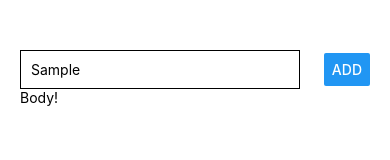
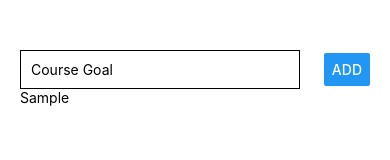
Before and after one commit to DenisKhatsuk/rn-complete-guide, a React Native app: screen / in a window 390 px wide. Both pictures are taken after typing "Sample" into the empty fields and a click on the button "ADD". Shown: the top 160 px of the page. Built offline with nearby package versions, Linux system fonts and the light colour scheme.

Commit message:
feat: #28 add goals list

```diff
--- a/App.js
+++ b/App.js
@@ -1,18 +1,35 @@
-import React from 'react';
+import React, { useState } from 'react';
 import { StyleSheet, Text, View, TextInput, Button } from 'react-native';
 
 const App = () => {
+  const [inputValue, setInputValue] = useState('');
+  const [goalsList, setGoalsList] = useState([]);
+
+  const onChangeText = (inputValue) => {
+    setInputValue(inputValue);
+  };
+
+  const onAddPress = () => {
+    setGoalsList(goalsList => [...goalsList, inputValue]);
+    setInputValue('');
+  };
+
   return (
     <View style={ styles.container }>
       <View style={ styles.inputContainer }>
         <TextInput
           placeholder="Course Goal"
           style={ styles.input }
+          onChangeText = { onChangeText }
+          value = { inputValue }
         />
-        <Button title="ADD" />
+        <Button
+          title = "ADD"
+          onPress = { onAddPress }
+        />
       </View>
       <View>
-        <Text>Body!</Text>
+        { goalsList.map((item,  idx) => <Text key = { idx }>{ item }</Text>) }
       </View>
     </View>
   );
```
